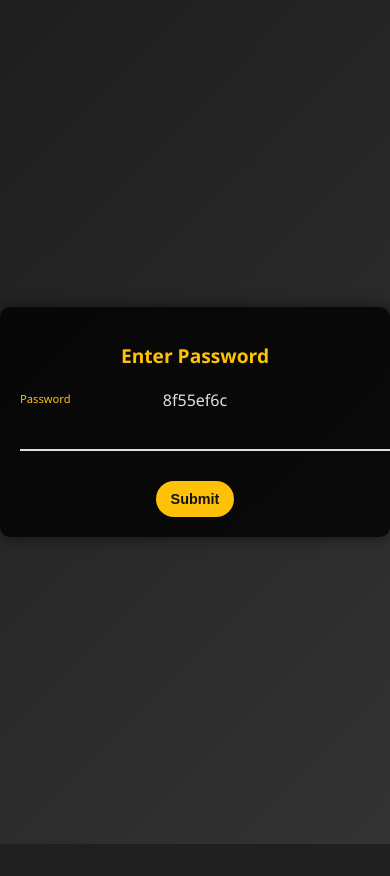
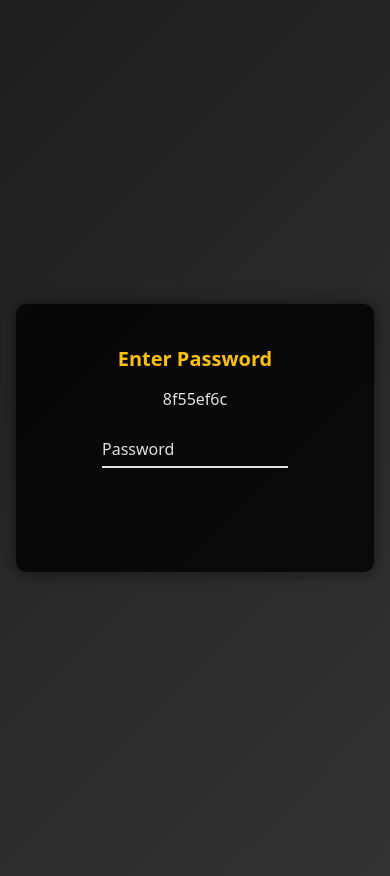
Before and after one commit to Rudraparbat/GroupChat, a Django app: page /rooms/9/ in a window 390 px wide. Before the commit the page ends 844 px from the top, so only its background shows below. Run offline with Django 5.2, Linux system fonts and the light colour scheme; a user stored in the database is signed in; data comes from the database, SQL or seed files in the repository; both versions use the stored data as it was before the commit.

Commit message:
remove room file

```diff
--- a/conn/admin.py
+++ b/conn/admin.py
@@ -2,4 +2,3 @@
 
 from .models import *
 admin.site.register(chatroom)
-admin.site.register(msg)
--- a/conn/consumers.py
+++ b/conn/consumers.py
@@ -36,7 +36,7 @@
                 }))
                 print(list(map(lambda msg: json.loads(msg.decode()), latest_messages)))
 
-        # await self.show_user_count()
+
 
 
 
--- a/conn/urls.py
+++ b/conn/urls.py
@@ -9,7 +9,7 @@
     path('chats/<str:pk>/' , views.chatting , name='ch'),
     path('crooms' , views.createroom , name='cr'),
     path('update/<str:pk>/' , views.updatedr , name='ur'),
-    path('del/<str:pk>/' , views.deleter , name='dl'),
+    path('profile/',views.Profile_page,name='profile'),
     path('signed/' , views.signin , name='si'),
     path('loged/' , views.logini , name='li'),
     path('out/' , views.getout , name='go'),
--- a/conn/views.py
+++ b/conn/views.py
@@ -21,16 +21,6 @@
 @login_required(login_url='li')
 def rooms(request , pk) :
     ct = chatroom.objects.get(id=pk)
-    if(str(request.user) == str(ct.name)) :
-        pasr = 'ok'
-    else :
-        pasr = 'no'
-    if request.method =='POST' :
-        pas = request.POST.get('pa')
-        if pas == ct.room_id :
-            return render(request , 'room.html' ,{'ct':ct , 'pasr':pasr})
-        else :
-            return HttpResponse("sorry you cant enter this room cause your enterd password is wrong my friend")
     return render(request , 'password.html',{'cts':ct})
 @login_required(login_url='li')
 def createroom(request):
@@ -39,7 +29,7 @@
         bio = request.POST.get('bio')
         room_id  = PasswordGenerator.generate()
         room_type = request.POST.get('room_types')
-        Room = chatroom(name=room_name,bio=bio,room_id=room_id,room_type=room_type)
+        Room = chatroom(host=request.user,name=room_name,bio=bio,room_id=room_id,room_type=room_type)
         Room.save()
         return redirect('main')
     return render(request , 'from.html')
@@ -52,12 +42,10 @@
             fo.save()
             return redirect('main')
     return render(request , 'from.html' ,{'from' : ufor})
-def deleter(request,pk) :
-    dfor = chatroom.objects.get(id=pk)
-    if request.method == 'POST':
-        dfor.delete()
-        return redirect(main)
-    return render(request , 'delete.html')
+def Profile_page(request) :
+    user_id = request.COOKIES.get('id')
+    user_profile = chatroom.objects.get(id=user_id)
+    return render(request , 'profile.html' , {'user':user_profile})
 def signin(request) :
     sihn = UserCreationForm()
     if request.method == 'POST' :
@@ -81,7 +69,7 @@
         if user is not None :
             login(request , user)
             response = redirect('main')
-            response.set_cookie('username', user.username, max_age=3600, secure=True, httponly=True)
+            response.set_cookie('id', user.id, max_age=3600, secure=True, httponly=True)
             return response
         else :
             return redirect('li')
@@ -89,17 +77,15 @@
 def getout(request) :
     logout(request)
     response =  redirect('/')
-    response.delete_cookie('username')
+    response.delete_cookie('id')
     return response
 @login_required(login_url='li')
 def chatting(request,pk) :
     roomca = chatroom.objects.get(id=pk)
-    msgr = roomca.msg_set.all()
     roomca.participants.add(request.user)
-    parts = roomca.participants.all()
-    print(parts)
-    user =  request.COOKIES.get('username')
+    user =  request.COOKIES.get('id')
     if(user) :
-        return render(request , 'chat.html' ,{'usr': user ,'past':parts})
+        username = chatroom.objects.get(id=user)
+        return render(request , 'chat.html' ,{'usr': username.host.username })
     else :
         return redirect('li')
--- a/docker-compose.yml
+++ b/docker-compose.yml
@@ -11,6 +11,6 @@
       [8000:8000]
     image: app:chatapp
     container_name: chat_container
-    command:  daphne -b 0.0.0.0 -p 8000 chats.asgi:application
+    command:  [./entrypoint.sh]
     depends_on:
       - redis
--- a/templates/from.html
+++ b/templates/from.html
@@ -75,13 +75,13 @@
             {% csrf_token %}
             <div class="mb-3">
                 <label for="name" class="form-label">Name</label>
-                <input type="text" id="name" name="room_name" class="form-control" placeholder="Enter your name" required>
+                <input type="text" id="name" name="room_name" class="form-control" placeholder="Enter your room name" required>
             </div>
 
             <!-- Bio Field -->
             <div class="mb-3">
                 <label for="bio" class="form-label">Bio</label>
-                <textarea id="bio" name="bio" class="form-control" rows="4" placeholder="Write a short bio..." required></textarea>
+                <textarea id="bio" name="bio" class="form-control" rows="4" placeholder="Write a bio..." required></textarea>
             </div>
 
             <!-- Room Type Field -->
--- a/templates/navbar.html
+++ b/templates/navbar.html
@@ -58,7 +58,7 @@
                         <a class="nav-link active" aria-current="page" href="{% url 'go' %}">Logout</a>
                     </li>
                     <li class="nav-item">
-                        <a class="nav-link active" aria-current="page" href="/">{{request.user}}(You)</a>
+                        <a class="nav-link active" aria-current="page" href="{% url 'profile' %}">{{request.user}}(You)</a>
                     </li>
                     {% endif %}
                     <li class="nav-item">
--- a/templates/password.html
+++ b/templates/password.html
@@ -1,12 +1,3 @@
-<!DOCTYPE html>
-<html lang="en">
-<head>
-    <meta charset="UTF-8">
-    <meta name="viewport" content="width=device-width, initial-scale=1.0">
-    <title>Document</title>
-</head>
-<body>
-    {% block content %}
 <!DOCTYPE html>
 <html lang="en">
 <head>
@@ -15,12 +6,9 @@
     <title>Password Entry</title>
     <style>
         body {
-    font-family: 'Segoe UI', Tahoma, Geneva, Verdana, sans-serif;
-    display: flex;
-    justify-content: center;
-    align-items: center;
-    height: 100vh;
+            font-family: system-ui, -apple-system, sans-serif;
             margin: 0;
+            min-height: 100vh;
             background: linear-gradient(135deg, #1e1e1e, #333);
             color: #e0e0e0;
         }
@@ -29,34 +17,34 @@
             display: flex;
             justify-content: center;
             align-items: center;
-    width: 100%;
-    height: 100%;
+            min-height: 100vh;
+            padding: 1rem;
         }
 
         .login-box {
             background-color: rgba(0, 0, 0, 0.8);
-    padding: 40px;
+            padding: 2rem;
             border-radius: 10px;
             box-shadow: 0 0 15px rgba(0, 0, 0, 0.5);
             text-align: center;
             max-width: 400px;
-    width: 90%;
+            width: 100%;
         }
 
         .login-box h2 {
-    margin-bottom: 20px;
+            margin-bottom: 1rem;
             color: #ffc107;
             font-size: 1.5rem;
         }
 
         .input-group {
             position: relative;
-    margin-bottom: 30px;
+            margin-bottom: 1.5rem;
         }
 
         .input-group input {
             width: 100%;
-    padding: 15px;
+            padding: 0.75rem 0;
             border: none;
             border-bottom: 2px solid #e0e0e0;
             background-color: transparent;
@@ -72,85 +60,133 @@
 
         .input-group label {
             position: absolute;
-    top: 15px;
+            top: 0.75rem;
             left: 0;
             pointer-events: none;
             transition: all 0.3s ease;
             color: #e0e0e0;
-    font-size: 1rem;
         }
 
         .input-group input:focus + label,
         .input-group input:not(:placeholder-shown) + label {
-    top: -20px;
+            top: -1rem;
             font-size: 0.8rem;
             color: #ffc107;
         }
 
+        #password-form {
+            display: flex;
+            flex-direction: column;
+            align-items: center;
+            gap: 1rem;
+        }
+
         button {
-    padding: 15px 20px;
+            width: 3rem;
+            height: 3rem;
             border: none;
-    border-radius: 25px;
+            border-radius: 50%;
             background-color: #ffc107;
             color: #121212;
-    font-weight: bold;
             cursor: pointer;
-    transition: background-color 0.3s ease;
-    font-size: 1rem;
+            transition: all 0.3s ease;
+            opacity: 0;
+            transform: translateY(1rem) scale(0.8);
+            pointer-events: none;
+            padding: 0;
+            display: flex;
+            align-items: center;
+            justify-content: center;
+        }
+
+        button.show {
+            opacity: 1;
+            transform: translateY(0) scale(1);
+            pointer-events: auto;
         }
 
         button:hover {
             background-color: #e0a800;
+            transform: translateY(0) scale(1.1);
         }
 
-@media (max-width: 768px) {
+        .send-icon {
+            width: 1.5rem;
+            height: 1.5rem;
+            transition: transform 0.3s ease;
+        }
+
+        button:hover .send-icon {
+            transform: translateX(2px) translateY(-2px);
+        }
+
+        @media (max-width: 480px) {
             .login-box {
-        padding: 20px;
+                padding: 1.5rem;
             }
 
             .login-box h2 {
-        font-size: 1.2rem;
+                font-size: 1.25rem;
             }
 
             .input-group input {
-        padding: 10px;
-    }
-
-    .input-group label {
                 font-size: 0.9rem;
             }
 
-    .input-group input:focus + label,
-    .input-group input:not(:placeholder-shown) + label {
-        font-size: 0.7rem;
+            button {
+                width: 2.5rem;
+                height: 2.5rem;
             }
 
-    button {
-        padding: 10px 15px;
-        font-size: 0.9rem;
+            .send-icon {
+                width: 1.25rem;
+                height: 1.25rem;
             }
         }
-
     </style>
-
 </head>
 <body>
     <div class="container">
         <div class="login-box">
             <h2>Enter Password</h2>
-            {{cts.room_id}}
-            <form method='POST'>
-                {% csrf_token %}
+            <p id="room-id">{{cts.room_id}}</p>
+            <form id="password-form">
                 <div class="input-group">
-                    <input type="password" name="pa" id="password" required>
+                    <input type="password" id="password" required placeholder=" ">
                     <label for="password">Password</label>
                 </div>
-                <button type="submit">Submit</button>
+                <button type="submit" id="submit-btn" aria-label="Send message">
+                    <svg class="send-icon" viewBox="0 0 24 24" fill="none" stroke="currentColor" stroke-width="2" stroke-linecap="round" stroke-linejoin="round">
+                        <path d="M22 2L11 13"></path>
+                        <path d="M22 2L15 22L11 13L2 9L22 2Z"></path>
+                    </svg>
+                </button>
             </form>
         </div>
     </div>
+    <script>
+        document.addEventListener('DOMContentLoaded', () => {
+            const form = document.getElementById('password-form');
+            const passwordInput = document.getElementById('password');
+            const submitBtn = document.getElementById('submit-btn');
+            const roomId = document.getElementById('room-id').textContent;
+
+            passwordInput.addEventListener('input', (e) => {
+                if (e.target.value === roomId) {
+                    submitBtn.classList.add('show');
+                } else {
+                    submitBtn.classList.remove('show');
+                }
+            });
+
+            form.addEventListener('submit', (e) => {
+                e.preventDefault();
+                if (passwordInput.value === roomId) {
+                    window.location.href = "{% url 'ch' cts.id %}"
+                }
+                form.reset()
+            });
+        });
+    </script>
 </body>
 </html>
-    {% endblock content %}
-</body>
-</html>
```
Also changed, not shown: conn/forms.py (deleted, +0 -8 lines), conn/models.py (+3 -11 lines), templates/profile.html (added, +14 -0 lines), templates/room.html (deleted, +0 -117 lines), conn/migrations/0006_chatroom_host_chatroom_participants_count_and_more.py (added), conn/migrations/0007_delete_msg.py (added), conn/migrations/0008_alter_chatroom_participants_count.py (added), db.sqlite3 (deleted), 1 other file. Lines whose indentation alone changed are shown as unchanged.
